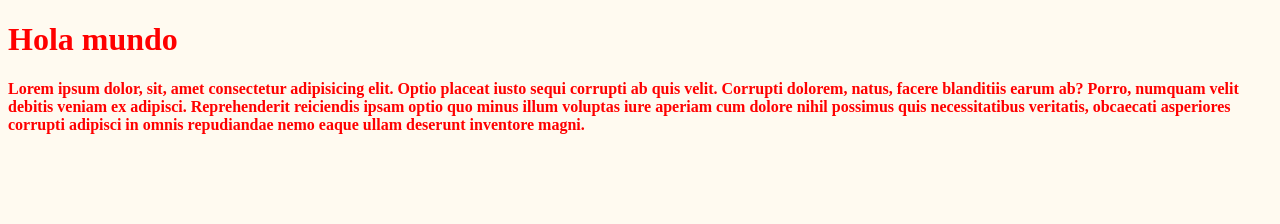
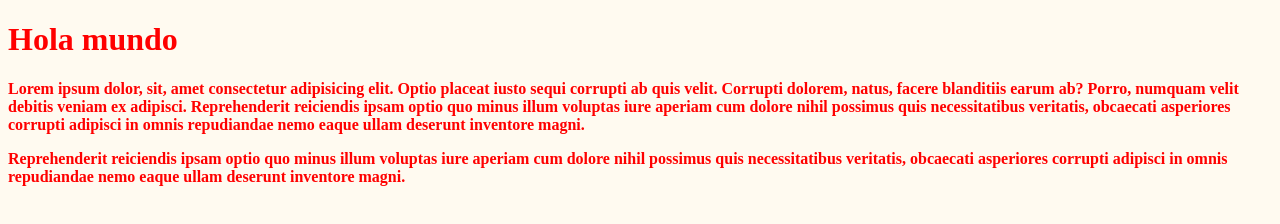
Before and after one commit to jerald404/CursoGitPI, a plain HTML site: page index.html in a window 1280 px wide. Drawn offline with Linux system fonts and the light colour scheme.

Commit message:
Update index.html

```diff
--- a/index.html
+++ b/index.html
@@ -8,7 +8,8 @@
 </head>
 <body>
 	<h1>Hola mundo</h1>
-	Lorem ipsum dolor, sit, amet consectetur adipisicing elit. Optio placeat iusto sequi corrupti ab quis velit. Corrupti dolorem, natus, facere blanditiis earum ab? Porro, numquam velit debitis veniam ex adipisci.
-	Reprehenderit reiciendis ipsam optio quo minus illum voluptas iure aperiam cum dolore nihil possimus quis necessitatibus veritatis, obcaecati asperiores corrupti adipisci in omnis repudiandae nemo eaque ullam deserunt inventore magni.
+	<p>Lorem ipsum dolor, sit, amet consectetur adipisicing elit. Optio placeat iusto sequi corrupti ab quis velit. Corrupti dolorem, natus, facere blanditiis earum ab? Porro, numquam velit debitis veniam ex adipisci.
+	Reprehenderit reiciendis ipsam optio quo minus illum voluptas iure aperiam cum dolore nihil possimus quis necessitatibus veritatis, obcaecati asperiores corrupti adipisci in omnis repudiandae nemo eaque ullam deserunt inventore magni.</p>
+	<p>Reprehenderit reiciendis ipsam optio quo minus illum voluptas iure aperiam cum dolore nihil possimus quis necessitatibus veritatis, obcaecati asperiores corrupti adipisci in omnis repudiandae nemo eaque ullam deserunt inventore magni.</p>
 </body>
 </html>
```
